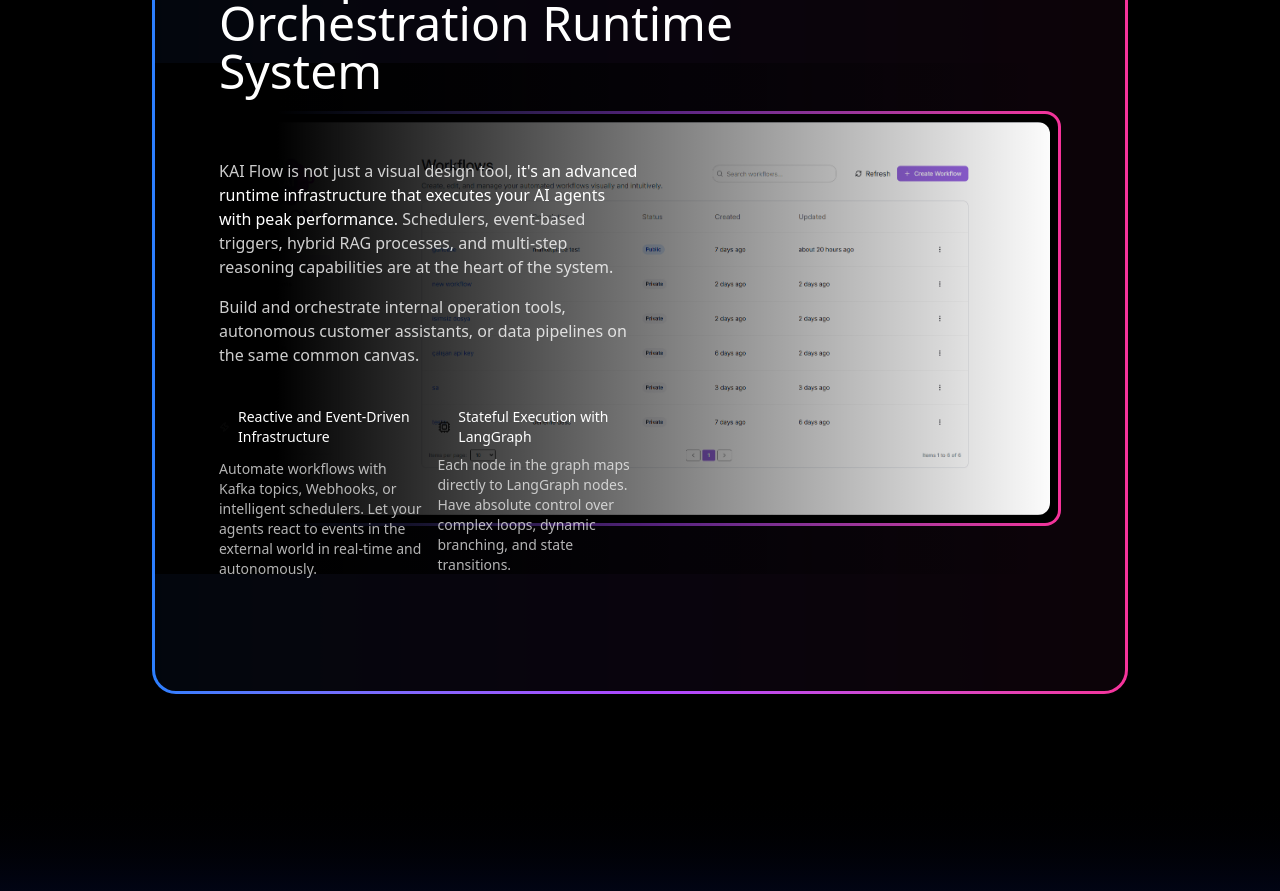
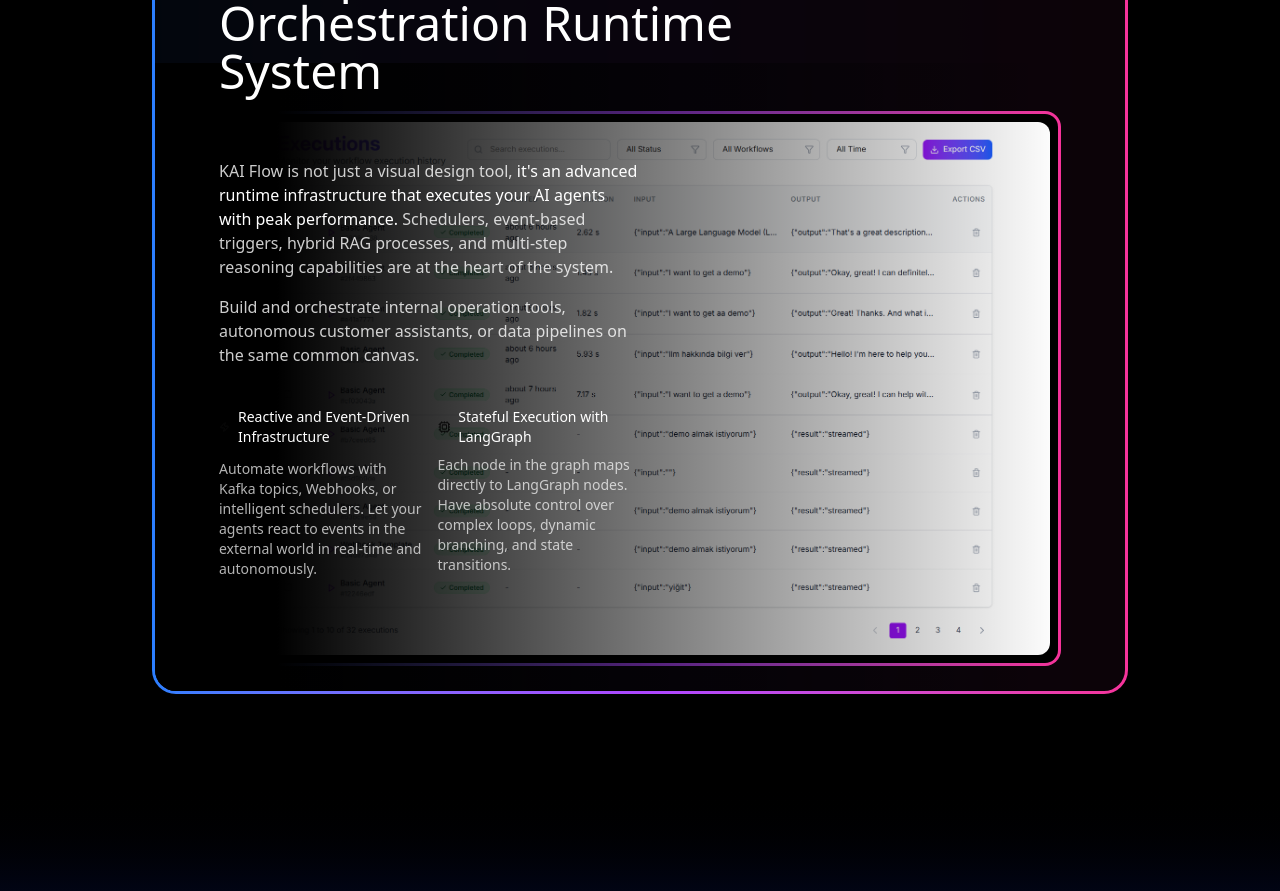
Before and after one commit to MetehanaydemirKafein/kai-flow-landing, a Next.js app: page /en in a window 1280 px wide. Shown: the part 3360-4251 px from the top of the page. Built offline with nearby package versions, Linux system fonts and the light colour scheme; no server answers.

Commit message:
feat: yeni görsel dosyaları eklendi ve ilgili bölümler güncellendi

```diff
--- a/src/app/[locale]/page.tsx
+++ b/src/app/[locale]/page.tsx
@@ -54,7 +54,7 @@
           title: t("features.tabs.export.title"),
           description: t("features.tabs.export.description"),
           buttonText: t("features.tabs.export.button"),
-          imageSrc: "/export.png",
+          imageSrc: "/kai-flow-export.png",
           imageAlt: "Data Export",
         },
       },
--- a/src/components/content-2.tsx
+++ b/src/components/content-2.tsx
@@ -66,14 +66,14 @@
                 <div className="relative rounded-2xl p-[3px] bg-gradient-to-r from-blue-500 via-purple-500 to-pink-500">
                 <div className="rounded-[calc(1rem-3px)] bg-black p-2">
                   <Image
-                    src="/cds.png"
+                    src="/kai-flow-runtime.png"
                     className="hidden rounded-[12px] dark:block"
                     alt="workflow builder dark"
                     width={1207}
                     height={929}
                   />
                   <Image
-                    src="/cds.png"
+                    src="/kai-flow-runtime.png"
                     className="rounded-[12px] shadow dark:hidden"
                     alt="workflow builder light"
                     width={1207}
```
Also changed, not shown: public/kai-flow-cds.png (added), public/kai-flow-runtime.png (added).
